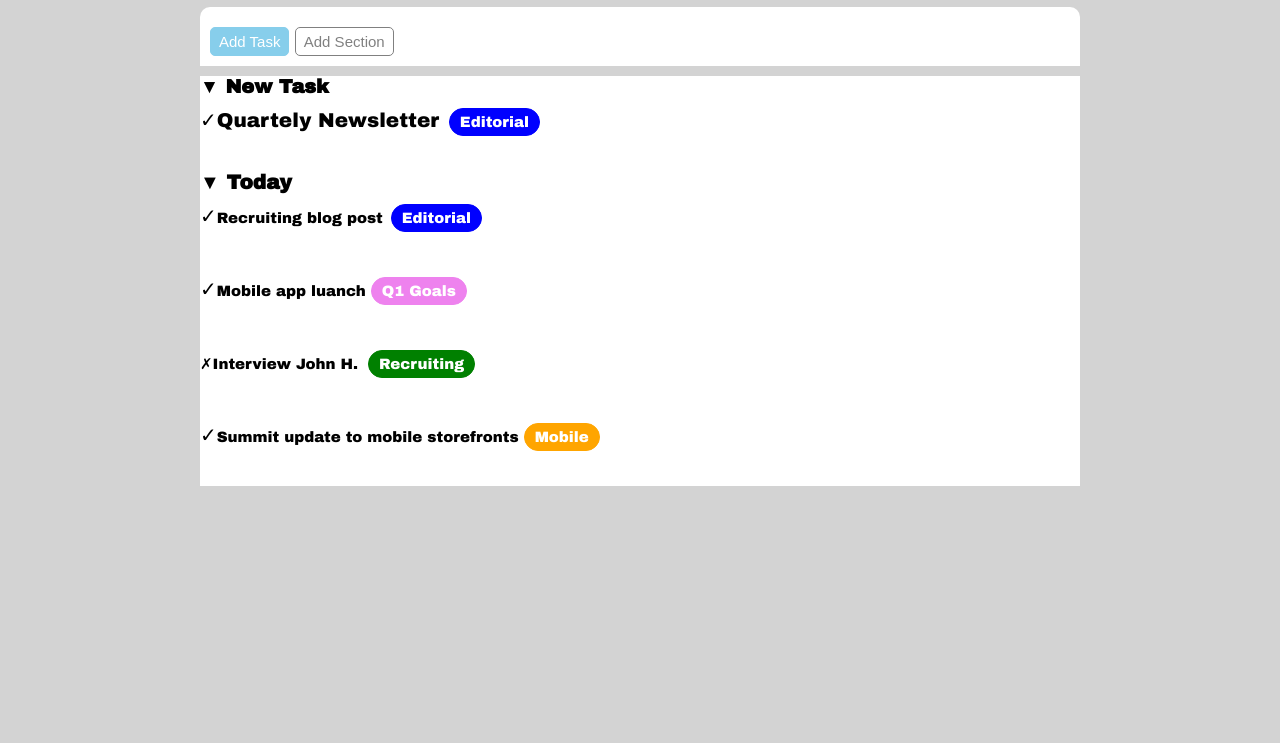
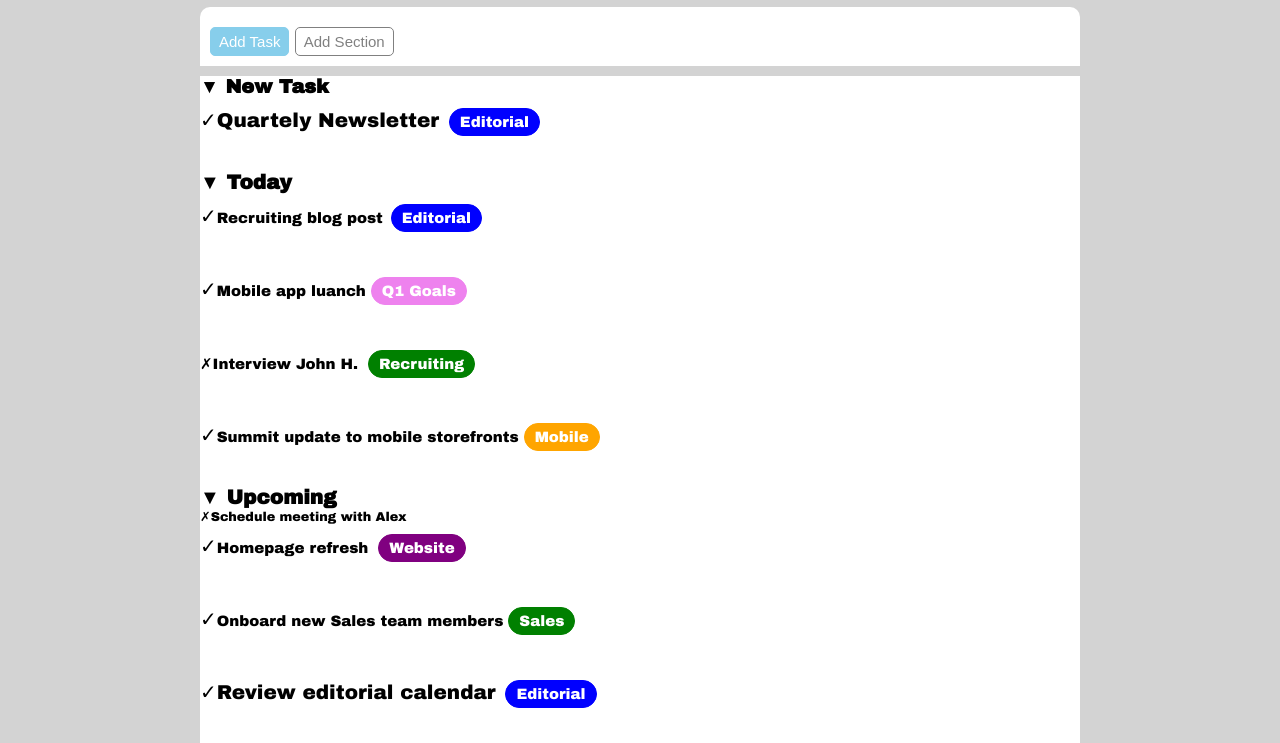
Before and after one commit to Luigidefilippo/html-css-toboolist, a plain HTML site: page index.html in a window 1280 px wide. Shown: the part 113-856 px from the top of the page. Before the commit the page ends 800 px from the top, so only its background shows below. Drawn offline with Linux system fonts and the light colour scheme.

Commit message:
finito inizio modifiche

```diff
--- a/css/style.css
+++ b/css/style.css
@@ -174,3 +174,33 @@ body {
         border-radius: 25px;
         margin-bottom: 35px;
     }
+    .website{
+        background-color: purple;
+        border: 1px solid purple;
+        margin-top: 10px;
+        margin-left: 5px;
+        border-radius: 5px;
+        color: white;
+        padding: 5px 10px;
+        text-align: center;
+        text-decoration: none;
+        display: inline-block;
+        font-size: 15px;
+        border-radius: 25px;
+        margin-bottom: 35px;
+    }
+    .sales{
+        background-color: green;
+        border: 1px solid green;
+        margin-top: 10px;
+        margin-left: 5px;
+        border-radius: 5px;
+        color: white;
+        padding: 5px 10px;
+        text-align: center;
+        text-decoration: none;
+        display: inline-block;
+        font-size: 15px;
+        border-radius: 25px;
+        margin-bottom: 35px;
+    }
--- a/index.html
+++ b/index.html
@@ -28,6 +28,7 @@
         <!-- add section task -->
         <section id="main-task">
         <h2 class="">&#9660; New Task</h2>
+
         <p class="newsletter"><span class="check">&check;</span>Quartely Newsletter <span id="total-compleate">Editorial</span></p>
         <!-- Task today -->
 
@@ -42,15 +43,24 @@
         <p id="font-today"><span class="cross">&cross;</span>Interview John H.  <span class="recruiting">  Recruiting</span></p>
 
         <p id="font-today"><span class="check">&check;</span>Summit update to mobile storefronts<span class="mobile">  Mobile</span></p>
+
         <!-- /task Today -->
+
+        <!-- Upcomin task -->
+        <h2 class="today-task">&#9660; Upcoming</h2>
+        <p><span class="cross">&cross;</span>Schedule meeting with Alex
+            <p id="font-today"><span class="check">&check;</span>Homepage refresh <span class="website">  Website</span></p>
+
+            <p id="font-today"><span class="check">&check;</span>Onboard new Sales team members<span class="sales">Sales</span></p>
+
+            <p class="newsletter"><span class="check">&check;</span>Review editorial calendar <span id="total-compleate">Editorial</span></p>
+
         </section>
         <!-- /section task -->
     </main>
     <!-- /Main -->
     <!-- Footer -->
-    <footer>
-
-    </footer>
+    <footer></footer>
     <!-- /Footer -->
 </div>
 
```
